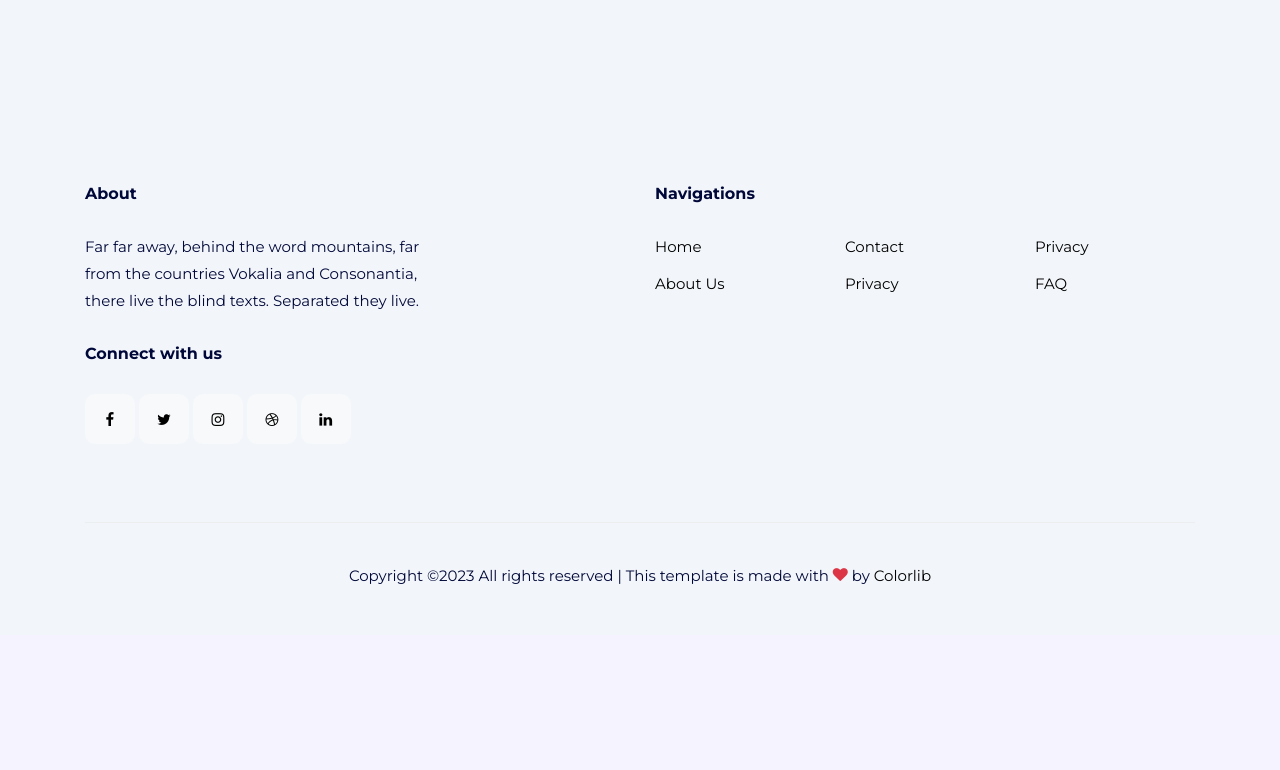
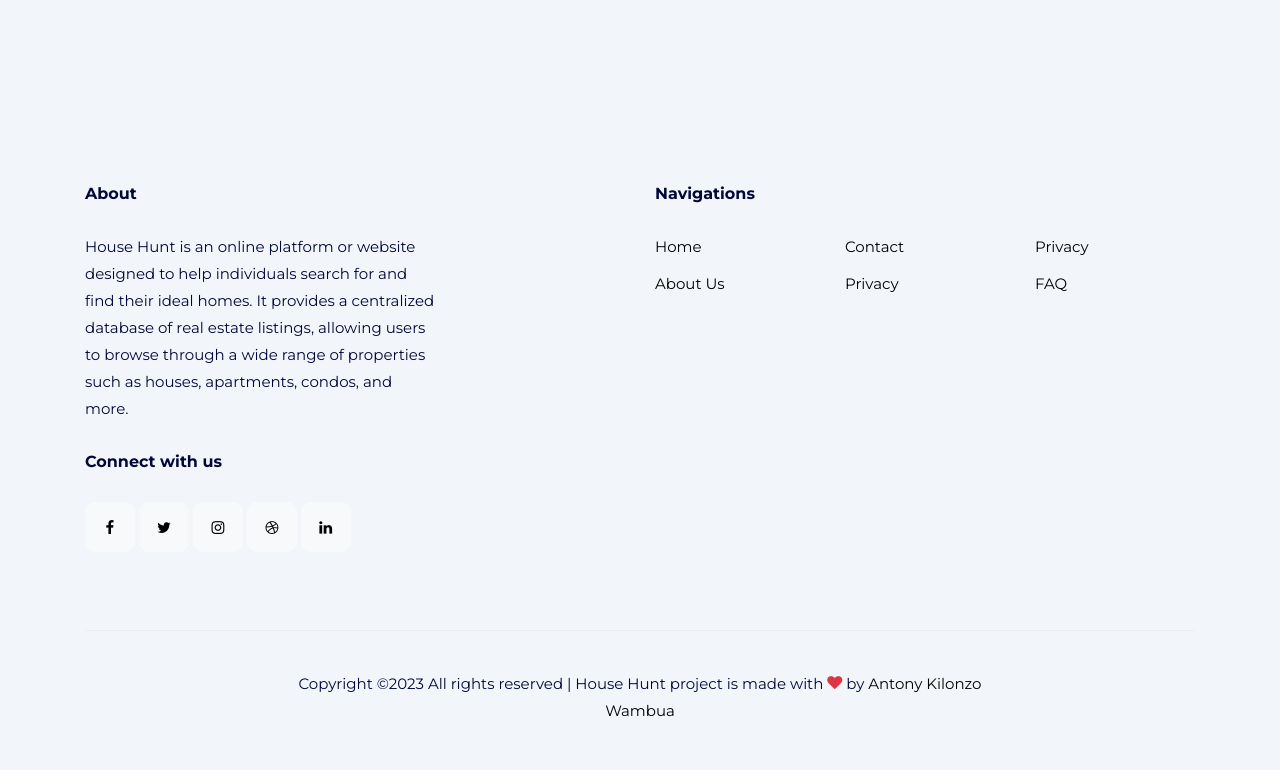
Before and after one commit to kilonzowambua/HouseHunt, a PHP site: page /Views/index.php in a window 1280 px wide. Shown: the part 2065-2835 px from the top of the page. Before the commit the page ends 2649 px from the top, so only its background shows below. Run offline with PHP 8.4, Linux system fonts and the light colour scheme; some libraries are stand-ins or nearby versions; some web fonts are replaced.

Commit message:
Footer section Implemented

```diff
--- a/Views/index.php
+++ b/Views/index.php
@@ -187,7 +187,7 @@
                 <div class="col-lg-4">
                     <div class="widget">
                         <h3>About</h3>
-                        <p>Far far away, behind the word mountains, far from the countries Vokalia and Consonantia, there live the blind texts. Separated they live.</p>
+                        <p>House Hunt is an online platform or website designed to help individuals search for and find their ideal homes. It provides a centralized database of real estate listings, allowing users to browse through a wide range of properties such as houses, apartments, condos, and more.</p>
                     </div>
                     <div class="widget">
                         <h3>Connect with us</h3>
@@ -242,7 +242,7 @@
 
                         Copyright &copy;<script>
                             document.write(new Date().getFullYear());
-                        </script> All rights reserved | This template is made with <i class="icon-heart text-danger" aria-hidden="true"></i> by <a href="https://colorlib.com/" target="_blank">Colorlib</a>
+                        </script> All rights reserved | House Hunt project is made with <i class="icon-heart text-danger" aria-hidden="true"></i> by <a href=" https://kilonzowambua.github.io" target="_blank">Antony Kilonzo Wambua</a>
                     </p>
                 </div>
             </div>
```
